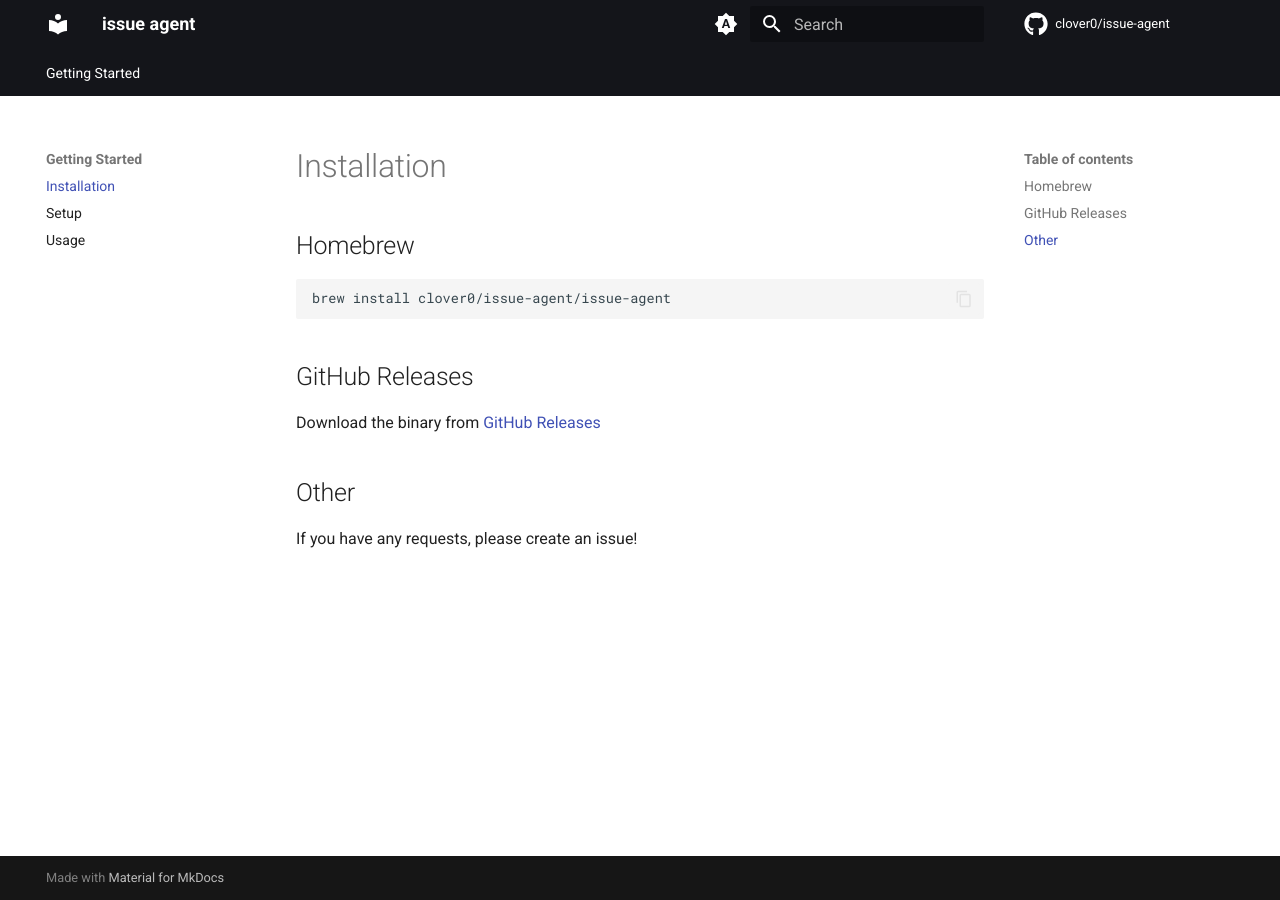
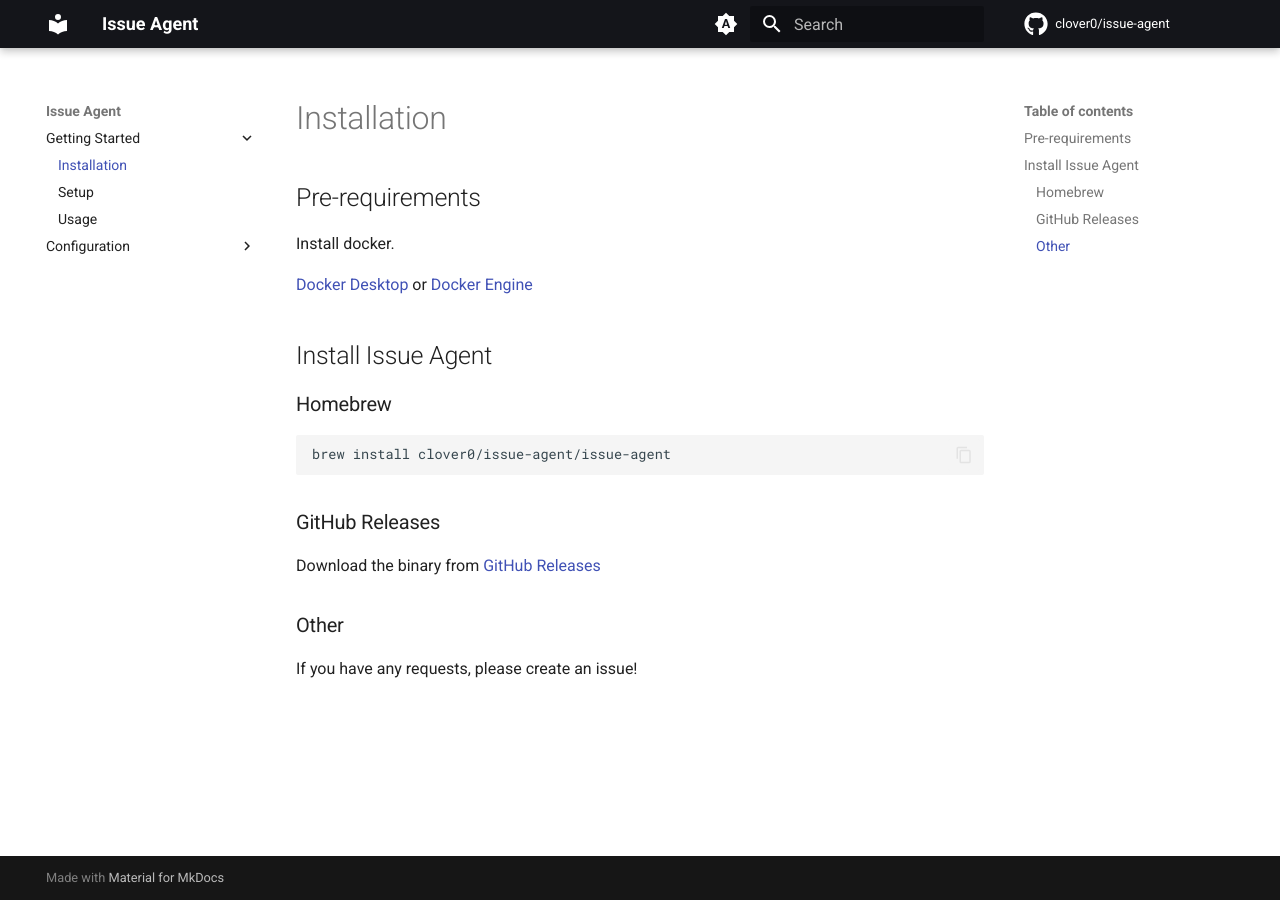
Before and after one commit to skuro1439/issue-agent, an MkDocs documentation site: the page built from website/docs/getting-started/installation.md, in a window 1280 px wide. Built offline with MkDocs 1.6.1 and Material for MkDocs 9.7.7, drawn with Linux system fonts in a browser that asks for light colours; comment, search, counter and statistics services are not loaded.

````diff
--- a/website/docs/getting-started/installation.md
+++ b/website/docs/getting-started/installation.md
@@ -1,14 +1,21 @@
 # Installation
+## Pre-requirements
 
-## Homebrew
+Install docker.
+
+[Docker Desktop](https://docs.docker.com/desktop/) or
+[Docker Engine](https://docs.docker.com/engine/)
+
+## Install Issue Agent
+### Homebrew
 ```shell
 brew install clover0/issue-agent/issue-agent
 ```
 
 
-## GitHub Releases
+### GitHub Releases
 Download the binary from [GitHub Releases](https://github.com/clover0/issue-agent/releases)
 
 
-## Other
+### Other
 If you have any requests, please create an issue!
--- a/website/mkdocs.yml
+++ b/website/mkdocs.yml
@@ -1,4 +1,4 @@
-site_name: issue agent
+site_name: Issue Agent
 repo_name: clover0/issue-agent
 repo_url: https://github.com/clover0/issue-agent
 
@@ -30,14 +30,15 @@ theme:
   features:
     - content.code.copy
     - content.tabs.link
-    - navigation.tabs
-    - content.tabs.link
 
 nav:
   - Getting Started:
       - getting-started/installation.md
       - getting-started/setup.md
       - getting-started/usage.md
+  - Configuration:
+      - Command: configuration/command.md
+      - YAML: configuration/yaml.md
 
 plugins:
   - minify:
````
Also changed, not shown: website/docs/configuration/command.md (added, +22 -0 lines), website/docs/configuration/yaml.md (added, +70 -0 lines), website/docs/getting-started/setup.md (+2 -2 lines), website/docs/getting-started/usage.md (+2 -2 lines), website/docs/index.md (+1 -1 lines), 3 other files.
